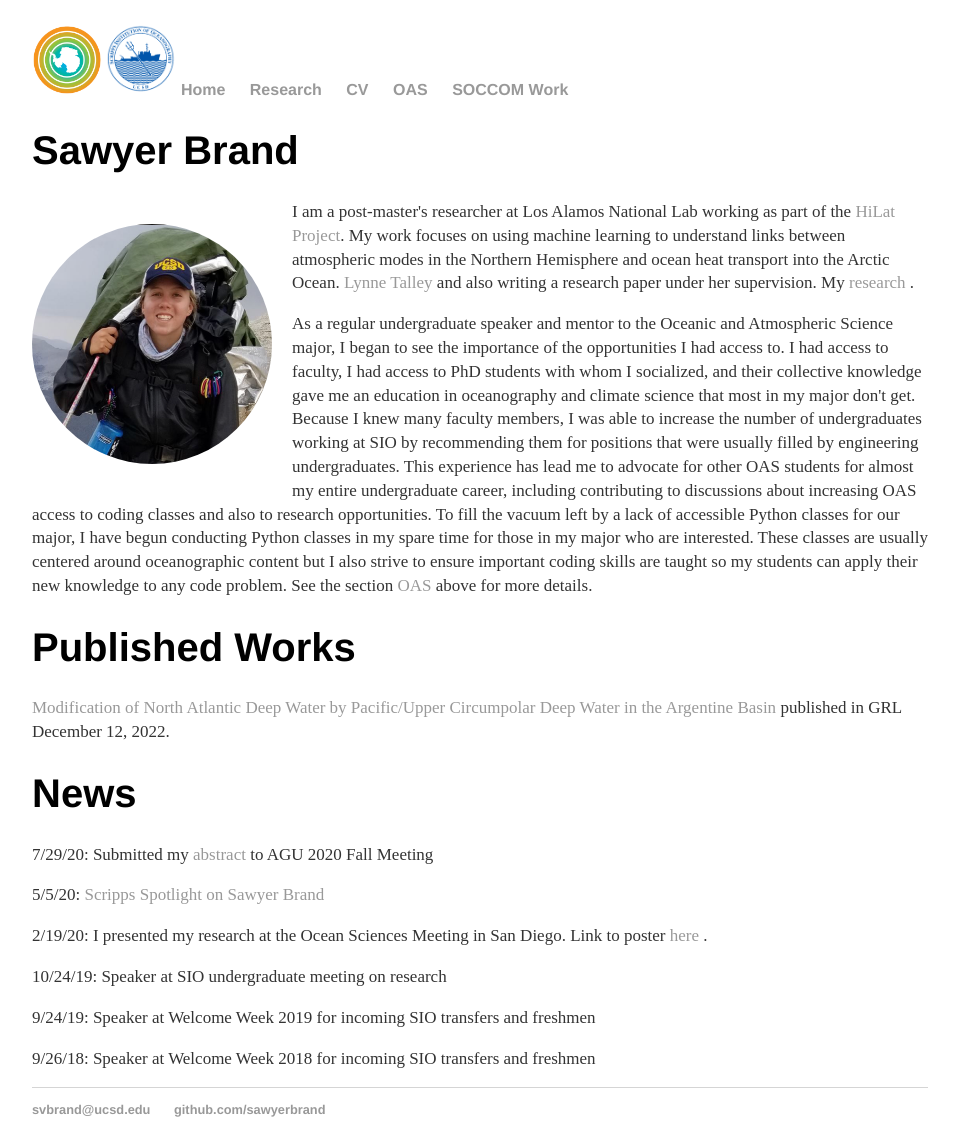
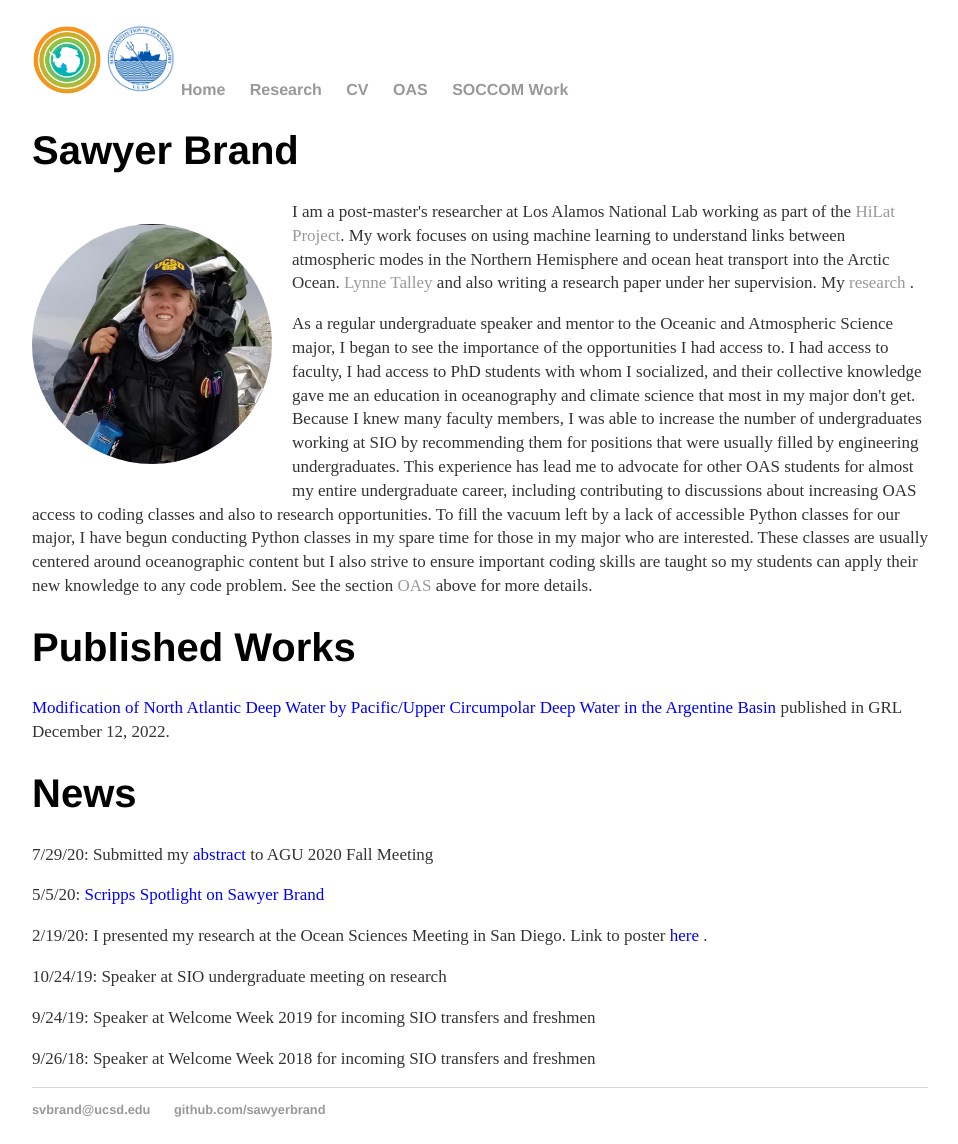
Before and after one commit to SawyerBrand/SawyerBrand.github.io, a Jekyll site: the page built from index.html, in a window 1280 px wide. Shown: the whole page, without its empty margins (160-1118 px from the left). Built offline with Jekyll 4.4.1, drawn with Linux system fonts in a browser that asks for light colours.

Commit message:
Update index.html

```diff
--- a/index.html
+++ b/index.html
@@ -39,11 +39,11 @@ title: Sawyer Brand
 			problem. See the section <a href="https://sawyerbrand.github.io/Python/">OAS</a> above for more details. </p>
 			</div>
 	<h1 "font-size:25px">Published Works</h1>
-			<p style="font-size:17px"> <a href="https://agupubs.onlinelibrary.wiley.com/doi/full/10.1029/2022GL099419"> Modification of North Atlantic Deep Water by Pacific/Upper Circumpolar Deep Water in the Argentine Basin </a> published in GRL December 12, 2022.</p>
+			<p style="font-size:17px"> <a href="https://agupubs.onlinelibrary.wiley.com/doi/full/10.1029/2022GL099419" style="color: blue;"> Modification of North Atlantic Deep Water by Pacific/Upper Circumpolar Deep Water in the Argentine Basin </a> published in GRL December 12, 2022.</p>
 	<h1 "font-size:25px">News</h1>
-			<p style="font-size:17px">7/29/20: Submitted my <a href="https://sawyerbrand.github.io/AGU/"> abstract </a> to AGU 2020 Fall Meeting</p>
-			<P style="font-size:17px">5/5/20: <a href="https://scripps.ucsd.edu/news/scripps-student-spotlight-sawyer-brand">Scripps Spotlight on Sawyer Brand</a>
-			<p style="font-size:17px">2/19/20: I presented my research at the Ocean Sciences Meeting in San Diego. Link to poster <a href="https://sawyerbrand.github.io/OSM/"> here </a>.</p>
+			<p style="font-size:17px">7/29/20: Submitted my <a href="https://sawyerbrand.github.io/AGU/" style="color: blue;"> abstract </a> to AGU 2020 Fall Meeting</p>
+			<P style="font-size:17px">5/5/20: <a href="https://scripps.ucsd.edu/news/scripps-student-spotlight-sawyer-brand" style="color: blue;"> Scripps Spotlight on Sawyer Brand</a>
+			<p style="font-size:17px">2/19/20: I presented my research at the Ocean Sciences Meeting in San Diego. Link to poster <a href="https://sawyerbrand.github.io/OSM/" style="color: blue;"> here </a>.</p>
 			<p style="font-size:17px">10/24/19: Speaker at SIO undergraduate meeting on research</p>
 			<p style="font-size:17px">9/24/19: Speaker at Welcome Week 2019 for incoming SIO transfers and freshmen</p>
 			<p style="font-size:17px">9/26/18: Speaker at Welcome Week 2018 for incoming SIO transfers and freshmen</p>
```
